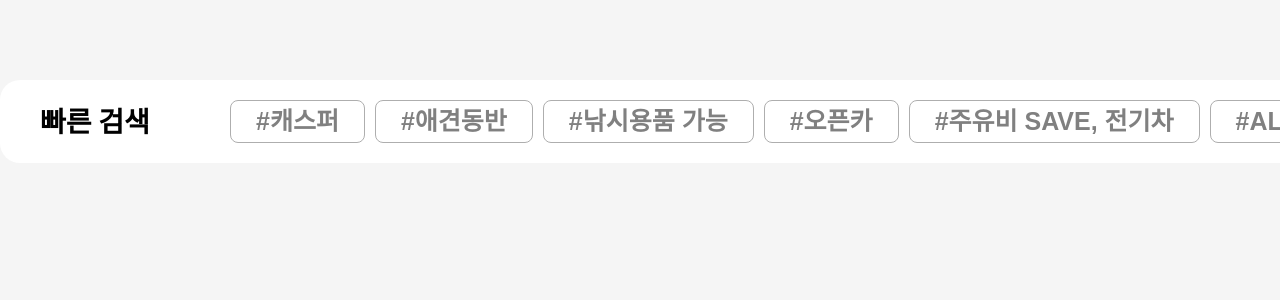
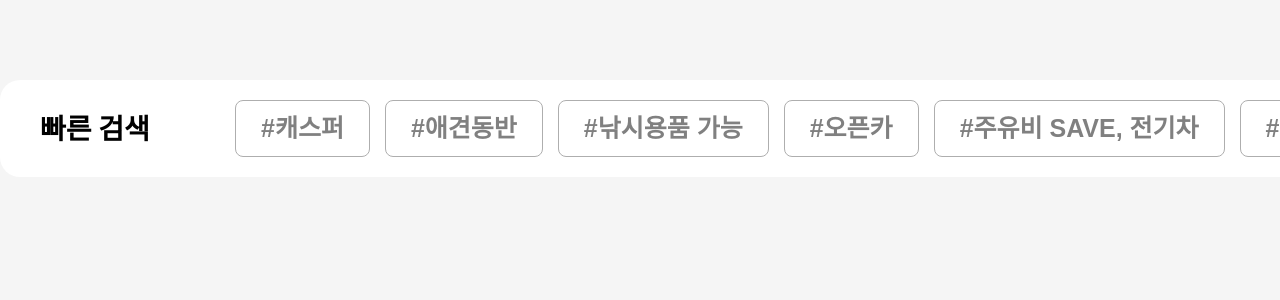
Before and after one commit to wecode-bootcamp-korea/justcode-6-2nd-team5-front, a React (Create React App) app: page /rentcar in a window 1280 px wide. Shown: the top 300 px of the page. Built offline with nearby package versions, Linux system fonts and the light colour scheme.

Commit message:
[Add] 빠른 검색 박스 태그 선택시 UI 변경 기능 추가

```diff
--- a/src/components/SerchTagBox/SerchTagBox.js
+++ b/src/components/SerchTagBox/SerchTagBox.js
@@ -2,20 +2,9 @@ import { useState } from "react";
 import "./SerchTagBox.scss";
 
 function SerchTagBox() {
-  const tagList = [
-    "캐스퍼",
-    "애견동반",
-    "낚시용품 가능",
-    "오픈카",
-    "주유비 SAVE, 전기차",
-    "ALL NEW 신차",
-    "전기충전",
-    "BMW",
-    "차박/캠핑카",
-  ];
-
   // 버튼 슬라이드
   const [tagListSlide, setTagListSlide] = useState(0);
+  // 사용자의 페이지 너비와 버튼 슬라이드의 움직임값은 반비례 관계
   const pageWidth = document.documentElement.scrollWidth;
   const slideCondition = 1000000 / pageWidth;
 
@@ -26,6 +15,73 @@ function SerchTagBox() {
   // prev 버튼이 눌렸을 때 (next 버튼이 한번이라도 눌렸을 때만 동작하도록 함)
   const prevSlide = () => {
     if (tagListSlide < 0) setTagListSlide((prev) => prev + 300);
+  };
+
+  // 선택된 태그 state value
+  const [isOnTag0, setIsOnTag0] = useState(false);
+  const [isOnTag1, setIsOnTag1] = useState(false);
+  const [isOnTag2, setIsOnTag2] = useState(false);
+  const [isOnTag3, setIsOnTag3] = useState(false);
+  const [isOnTag4, setIsOnTag4] = useState(false);
+  const [isOnTag5, setIsOnTag5] = useState(false);
+  const [isOnTag6, setIsOnTag6] = useState(false);
+  const [isOnTag7, setIsOnTag7] = useState(false);
+  const [isOnTag8, setIsOnTag8] = useState(false);
+
+  // 태그 mockdata
+  const tagList = [
+    {
+      tagName: "캐스퍼",
+      disabled: isOnTag0,
+    },
+    {
+      tagName: "애견동반",
+      disabled: isOnTag1,
+    },
+    {
+      tagName: "낚시용품 가능",
+      disabled: isOnTag2,
+    },
+    {
+      tagName: "오픈카",
+      disabled: isOnTag3,
+    },
+    {
+      tagName: "주유비 SAVE, 전기차",
+      disabled: isOnTag4,
+    },
+    {
+      tagName: "ALL NEW 신차",
+      disabled: isOnTag5,
+    },
+    {
+      tagName: "전기충전",
+      disabled: isOnTag6,
+    },
+    {
+      tagName: "BMW",
+      disabled: isOnTag7,
+    },
+    {
+      tagName: "차박/캠핑카",
+      disabled: isOnTag8,
+    },
+  ];
+
+  // 태그 선택/선택해제 함수
+  const tagSelect = (e) => {
+    console.log(e.target.id);
+    const tagId = e.target.id;
+
+    if (tagId === "0") setIsOnTag0((prev) => !prev);
+    if (tagId === "1") setIsOnTag1((prev) => !prev);
+    if (tagId === "2") setIsOnTag2((prev) => !prev);
+    if (tagId === "3") setIsOnTag3((prev) => !prev);
+    if (tagId === "4") setIsOnTag4((prev) => !prev);
+    if (tagId === "5") setIsOnTag5((prev) => !prev);
+    if (tagId === "6") setIsOnTag6((prev) => !prev);
+    if (tagId === "7") setIsOnTag7((prev) => !prev);
+    if (tagId === "8") setIsOnTag8((prev) => !prev);
   };
 
   return (
@@ -39,12 +95,21 @@ function SerchTagBox() {
       )}
       <div className="tag-list-wrap">
         <div className="tag-list" style={{ marginLeft: `${tagListSlide}px` }}>
-          {tagList.map((tag, index) => {
-            return <button key={index}>#{tag}</button>;
+          {tagList.map((tagInfo, index) => {
+            return (
+              <button
+                className={tagInfo.disabled ? "tag-on" : "tag-off"}
+                key={index}
+                id={index}
+                onClick={tagSelect}
+              >
+                {tagInfo.disabled && <span>✓</span>}#{tagInfo.tagName}
+              </button>
+            );
           })}
         </div>
       </div>
-      {/* next 버튼 3번 누르면 사라지도록 함 */}
+      {/* 사용자가 설정한 페이지 너비가 넓어질수록 slideCondition는 작아짐*/}
       {tagListSlide > -slideCondition && (
         <div className="next-btn" onClick={nextSlide}>
           &gt;
--- a/src/components/SerchTagBox/SerchTagBox.scss
+++ b/src/components/SerchTagBox/SerchTagBox.scss
@@ -27,17 +27,33 @@
       display: flex;
       transition: all 0.4s ease-in-out; // 자연스러운 슬라이드
 
-      button {
+      .tag-off,
+      .tag-on {
+        display: flex;
+        flex-direction: row;
         min-width: fit-content; // button 찌그러짐 막음
         line-height: 100%; // 글씨 세로 중앙 정렬
         color: gray;
         font-size: var(--font-size-tag);
         font-weight: bold;
-        margin-left: 10px;
-        padding: 8px 25px;
+        margin-left: 15px;
+        padding: 15px 25px;
         background-color: #fff;
         border: 1px solid var(--color-gray);
         border-radius: 8px;
+        cursor: pointer;
+      }
+
+      .tag-on {
+        color: var(--color-bright-blue);
+        background-color: #f4f9ff;
+        border: 1px solid var(--color-bright-blue);
+
+        span {
+          font-size: 35px;
+          font-weight: 900;
+          margin-right: 10px;
+        }
       }
     }
   }
@@ -53,6 +69,7 @@
     font-weight: bold;
     border-radius: var(--slide-btn-size);
     border: 1px solid var(--color-gray);
+    cursor: pointer;
   }
 
   .next-btn {
--- a/src/styles/common.scss
+++ b/src/styles/common.scss
@@ -4,6 +4,7 @@
 
 :root {
   --border-color: #abccff;
+  --color-white-blue: #f4f9ff;
   --color-blue: #63a1ff;
   --color-soft-blue: #85b5ff;
   --color-bright-blue: #569aff;
```
